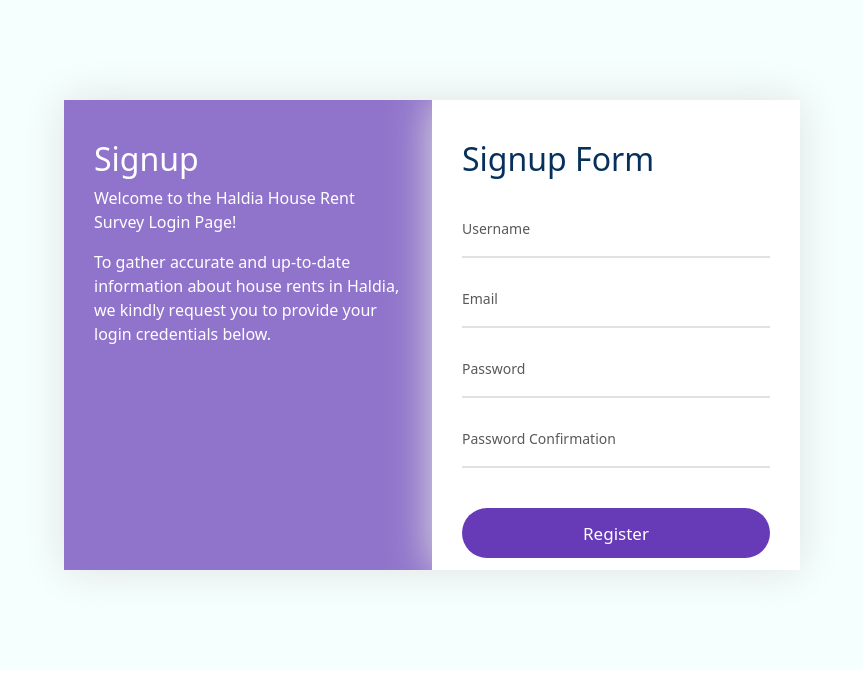
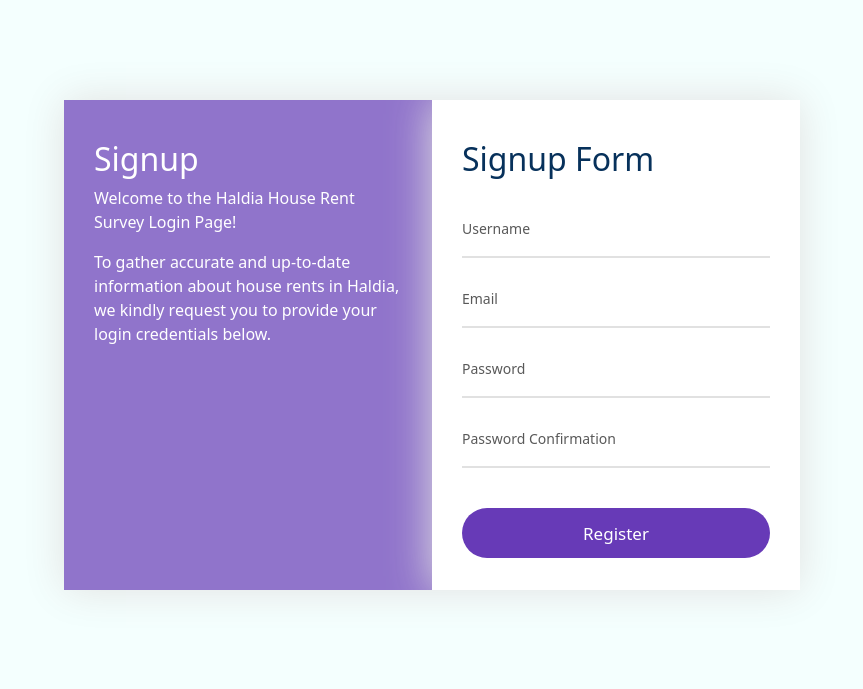
Before and after one commit to The-Backbenchers/django_network_details, a Django app: page /signup in a window 1280 px wide. Shown: the top 689 px of the page, without its empty margins (208-1071 px from the left). Run offline with Django 4.2, Linux system fonts and the light colour scheme.

Commit message:
style2.css line-22

```diff
--- a/haldiaform/static/css/style2.css
+++ b/haldiaform/static/css/style2.css
@@ -19,7 +19,7 @@ a,a:hover{
   position: relative;
   background: rgba(103,58,183,0.7);
   width: 100%;
-  height: 470px;
+  height: 490px;
   overflow: hidden;
   box-shadow: 0 0 40px 0 #e1e1e1;
 }
```
